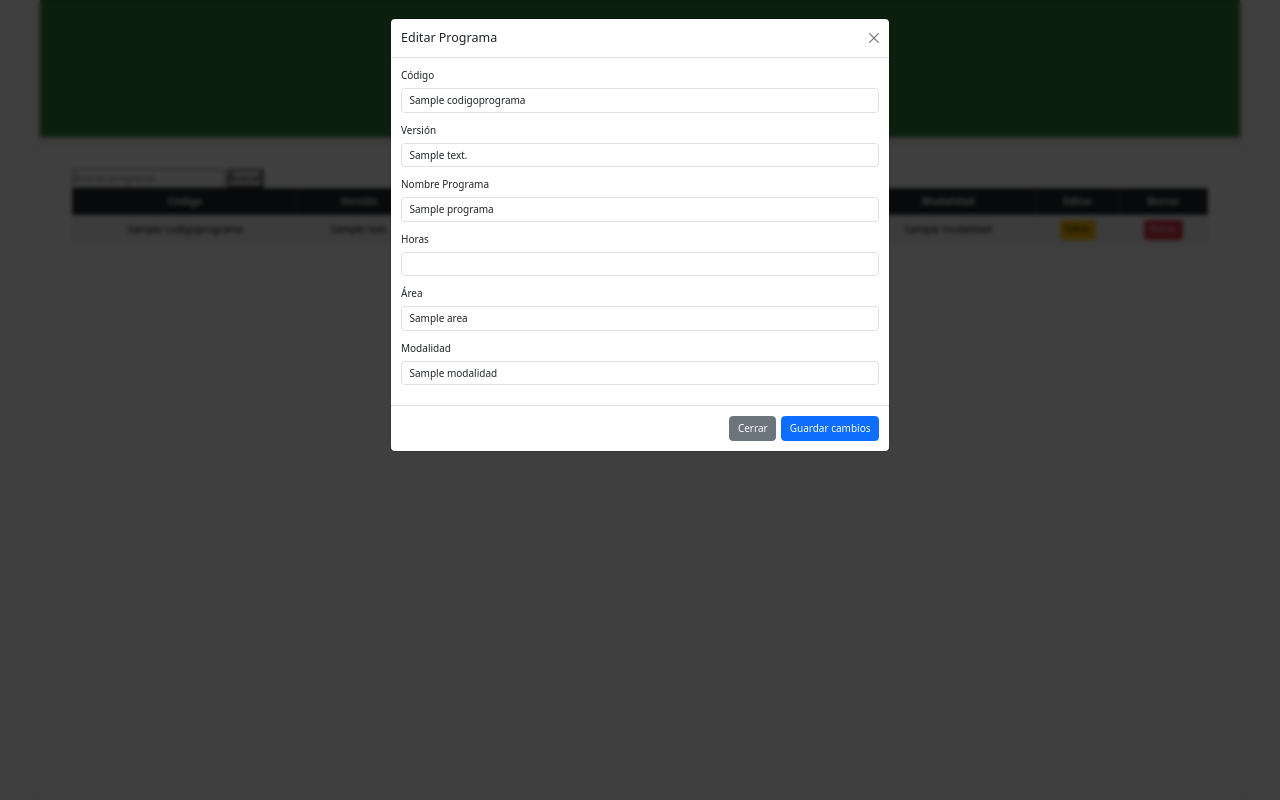
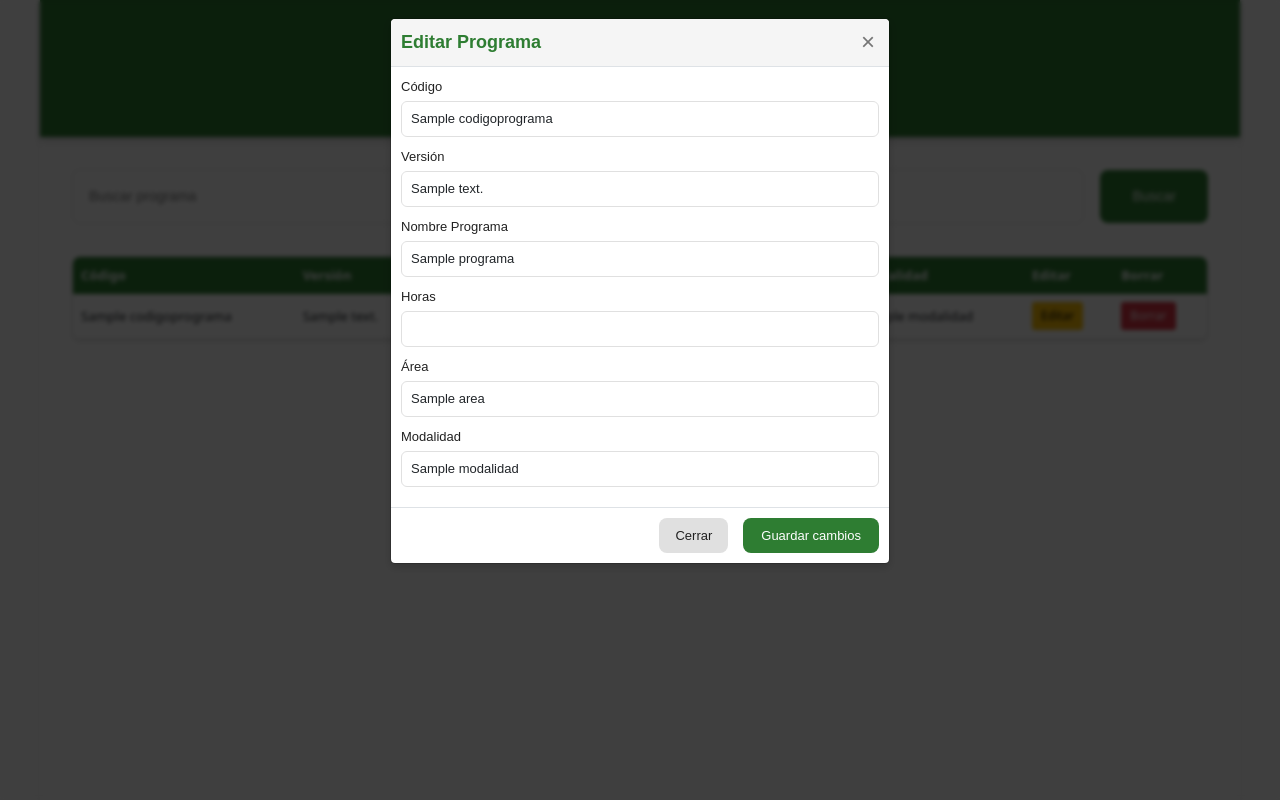
Before and after one commit to jaiber430/Gestion-Tics, a Django app: template programas/templates/crud/buscar.html in a window 1280 px wide, after a click on "Editar". Run offline with Django 3.2, Linux system fonts and the light colour scheme; the template is opened without the code that fills it: most values are stand-ins (such as "Sample title", 1, 10 or a date in 2020).

Commit message:
estilos crud

```diff
--- /dev/null
+++ b/Cursos/static/css/programa.css
@@ -0,0 +1,199 @@
+/* Estilos específicos para la vista de búsqueda y edición de programas */
+
+/* Reutiliza variables ya declaradas en otros css (se cargan antes en layout) */
+
+/* FORMULARIO DE BÚSQUEDA */
+.programa-busqueda-form {
+	display: flex;
+	gap: var(--espaciado-md, 1rem);
+	align-items: center;
+	flex-wrap: wrap;
+	margin-bottom: var(--espaciado-xl, 3rem);
+}
+
+.programa-input {
+	padding: var(--espaciado-md, 1rem);
+	border: 0.1rem solid var(--color-borde, #E0E0E0);
+	border-radius: var(--radio-borde, .6rem);
+	font-size: 1.4rem;
+	flex: 1;
+	min-width: 220px;
+	background: var(--color-secundario, #fff);
+	font-family: var(--fuente-principal, Arial, sans-serif);
+}
+
+.programa-input:focus {
+	outline: none;
+	border-color: var(--color-primario, #2E7D32);
+	box-shadow: 0 0 0 0.25rem rgba(46,125,50,.25);
+}
+
+.programa-boton {
+	background: var(--color-primario, #2E7D32);
+	color: var(--color-secundario, #fff);
+	border: none;
+	padding: var(--espaciado-md, 1rem) var(--espaciado-xl, 2.4rem);
+	border-radius: var(--radio-borde, .6rem);
+	font-size: 1.4rem;
+	cursor: pointer;
+	font-weight: var(--peso-medio, 500);
+	transition: background .25s ease;
+	font-family: var(--fuente-principal, Arial, sans-serif);
+}
+
+.programa-boton:hover {
+	background: var(--color-primario-hover, #1B5E20);
+}
+
+/* TABLA CON SCROLL VERTICAL */
+.contenedor-tabla-programas {
+	max-height: 500px; /* altura fija para mostrar scroll */
+	overflow-y: auto;
+	overflow-x: hidden;
+	background: var(--color-secundario, #fff);
+	border: 0.1rem solid var(--color-borde, #E0E0E0);
+	border-radius: var(--radio-borde, .6rem);
+	box-shadow: var(--sombra-ligera, 0 2px 4px rgba(0,0,0,.1));
+}
+
+.tabla-programas {
+	width: 100%;
+	border-collapse: collapse;
+	font-size: 1.3rem;
+}
+
+.tabla-programas thead th {
+	position: sticky;
+	top: 0;
+	background: var(--color-primario, #2E7D32);
+	color: var(--color-secundario, #fff);
+	padding: .9rem .8rem;
+	font-weight: var(--peso-semi-negrita, 600);
+	z-index: 2;
+	white-space: nowrap;
+}
+
+.tabla-programas tbody td {
+	padding: .8rem .8rem;
+	border-bottom: 0.1rem solid var(--color-borde, #E0E0E0);
+	vertical-align: middle;
+}
+
+.tabla-programas tbody tr:hover {
+	background: var(--color-fondo, #F5F5F5);
+}
+
+/* Ajuste para botones dentro de celdas */
+.tabla-programas .btn {
+	font-size: 1.2rem;
+	padding: .4rem .8rem;
+}
+
+/* MODAL PERSONALIZADO */
+.modal-programa {
+	border: none;
+	border-radius: var(--radio-borde, .8rem);
+	box-shadow: var(--sombra-media, 0 4px 12px rgba(0,0,0,.15));
+	overflow: hidden;
+	font-family: var(--fuente-principal, Arial, sans-serif);
+}
+
+.modal-programa-header {
+	display: flex;
+	justify-content: space-between;
+	align-items: center;
+	background: var(--color-fondo, #F5F5F5);
+	padding: 1.4rem 1.8rem;
+	border-bottom: 0.1rem solid var(--color-borde, #E0E0E0);
+}
+
+.modal-programa-header .modal-title {
+	margin: 0;
+	font-size: 1.8rem;
+	font-weight: var(--peso-semi-negrita, 600);
+	color: var(--color-primario, #2E7D32);
+}
+
+.btn-cerrar-modal {
+	background: none;
+	border: none;
+	font-size: 2.4rem;
+	line-height: 1;
+	color: var(--color-texto-secundario, #757575);
+	cursor: pointer;
+	padding: 0 .4rem;
+	transition: color .25s ease;
+}
+
+.btn-cerrar-modal:hover {
+	color: var(--color-error, #D32F2F);
+}
+
+.modal-programa-body {
+	padding: 1.6rem 1.8rem 1rem;
+	background: var(--color-secundario, #fff);
+}
+
+.modal-programa-body .form-label {
+	font-size: 1.3rem;
+	font-weight: var(--peso-medio, 500);
+	color: var(--color-texto-principal, #212121);
+}
+
+.modal-programa-body .form-control, .modal-programa-body select {
+	font-size: 1.3rem;
+	padding: .7rem .9rem;
+	border-radius: .6rem;
+	border: 0.1rem solid var(--color-borde, #E0E0E0);
+	font-family: var(--fuente-principal, Arial, sans-serif);
+}
+
+.modal-programa-body .form-control:focus, .modal-programa-body select:focus {
+	outline: none;
+	border-color: var(--color-primario, #2E7D32);
+	box-shadow: 0 0 0 0.25rem rgba(46,125,50,.25);
+}
+
+.modal-programa-footer {
+	display: flex;
+	justify-content: flex-end;
+	gap: 1rem;
+	padding: 1.2rem 1.8rem 1.6rem;
+	background: var(--color-fondo, #F5F5F5);
+	border-top: 0.1rem solid var(--color-borde, #E0E0E0);
+}
+
+.boton-cancelar-modal {
+	background: var(--color-borde, #E0E0E0);
+	color: var(--color-texto-principal, #212121);
+	border: none;
+	padding: .8rem 1.6rem;
+	border-radius: var(--radio-borde, .6rem);
+	font-size: 1.3rem;
+	cursor: pointer;
+	font-family: var(--fuente-principal, Arial, sans-serif);
+	transition: background .25s ease;
+}
+
+.boton-cancelar-modal:hover { background: #bdbdbd; }
+
+.boton-guardar-modal {
+	background: var(--color-primario, #2E7D32);
+	color: var(--color-secundario, #fff);
+	border: none;
+	padding: .8rem 1.8rem;
+	border-radius: var(--radio-borde, .6rem);
+	font-size: 1.3rem;
+	cursor: pointer;
+	font-weight: var(--peso-medio, 500);
+	font-family: var(--fuente-principal, Arial, sans-serif);
+	transition: background .25s ease;
+}
+
+.boton-guardar-modal:hover { background: var(--color-primario-hover, #1B5E20); }
+
+/* Scrollbar ligero sólo dentro de la tabla */
+.contenedor-tabla-programas::-webkit-scrollbar { width: 8px; }
+.contenedor-tabla-programas::-webkit-scrollbar-track { background: transparent; }
+.contenedor-tabla-programas::-webkit-scrollbar-thumb { background: #c2c2c2; border-radius: 4px; }
+.contenedor-tabla-programas::-webkit-scrollbar-thumb:hover { background: #a8a8a8; }
--- a/Cursos/templates/layout/layout_programa.html
+++ b/Cursos/templates/layout/layout_programa.html
@@ -14,6 +14,7 @@
     <link rel="stylesheet" href="{% static 'css/formulariosolicitud.css' %}">
     <link rel="stylesheet" href="{% static 'css/index-styles.css' %}">
     <link rel="stylesheet" href="{% static 'css/consultarsolicitudes.css' %}">
+    <link rel="stylesheet" href="{% static 'css/programa.css' %}">
 
     {% comment %} <script src="{% static 'js/filtradorregular.js' %}"></script> {% endcomment %}
     <!-- Bootstrap CSS -->
--- a/programas/templates/crud/buscar.html
+++ b/programas/templates/crud/buscar.html
@@ -19,15 +19,16 @@
 
     <!-- Formulario de búsqueda -->
     <div class="seccion-formulario">
-      <form method="POST" action="{% url 'buscar_programa' %}">
+      <form method="POST" action="{% url 'buscar_programa' %}" class="programa-busqueda-form">
         {% csrf_token %}
-        <input type="text" name="programa" id="programa" placeholder="Buscar programa" />
-        <button type="submit">Buscar</button>
+        <input type="text" name="programa" id="programa" placeholder="Buscar programa" class="programa-input" />
+        <button type="submit" class="programa-boton">Buscar</button>
       </form>
 
       <!-- Tabla de resultados -->
       {% if buscar %}
-        <table class="table table-bordered table-striped text-center align-middle">
+      <div class="contenedor-tabla-programas">
+        <table class="tabla-programas tabla-scroll">
           <thead class="table-dark">
             <tr>
               <th>Código</th>
@@ -79,6 +80,7 @@
             {% endfor %}
           </tbody>
         </table>
+      </div>
       {% endif %}
     </div>
   </main>
@@ -86,18 +88,18 @@
   <!-- Modal de edición -->
   <div class="modal fade" id="editarModal" tabindex="-1" aria-labelledby="editarModalLabel" aria-hidden="true">
     <div class="modal-dialog">
-      <div class="modal-content">
+      <div class="modal-content modal-programa">
         <form method="POST" action="{% url 'actualizar_programa' %}">
           {% csrf_token %}
           <!-- Campo oculto para enviar el código -->
           <input type="hidden" name="codigo" id="modal-codigo-hidden" />
 
-          <div class="modal-header">
+          <div class="modal-header modal-programa-header">
             <h5 class="modal-title" id="editarModalLabel">Editar Programa</h5>
-            <button type="button" class="btn-close" data-bs-dismiss="modal" aria-label="Cerrar"></button>
+            <button type="button" class="btn-cerrar-modal" data-bs-dismiss="modal" aria-label="Cerrar">&times;</button>
           </div>
 
-          <div class="modal-body">
+          <div class="modal-body modal-programa-body">
             <div class="mb-3">
               <label for="codigo" class="form-label">Código</label>
               <input type="text" id="modal-codigo" class="form-control" readonly />
@@ -132,9 +134,9 @@
             </div>
           </div>
 
-          <div class="modal-footer">
-            <button type="button" class="btn btn-secondary" data-bs-dismiss="modal">Cerrar</button>
-            <button type="submit" class="btn btn-primary">Guardar cambios</button>
+          <div class="modal-footer modal-programa-footer">
+            <button type="button" class="boton-cancelar-modal" data-bs-dismiss="modal">Cerrar</button>
+            <button type="submit" class="boton-guardar-modal">Guardar cambios</button>
           </div>
         </form>
       </div>
```
